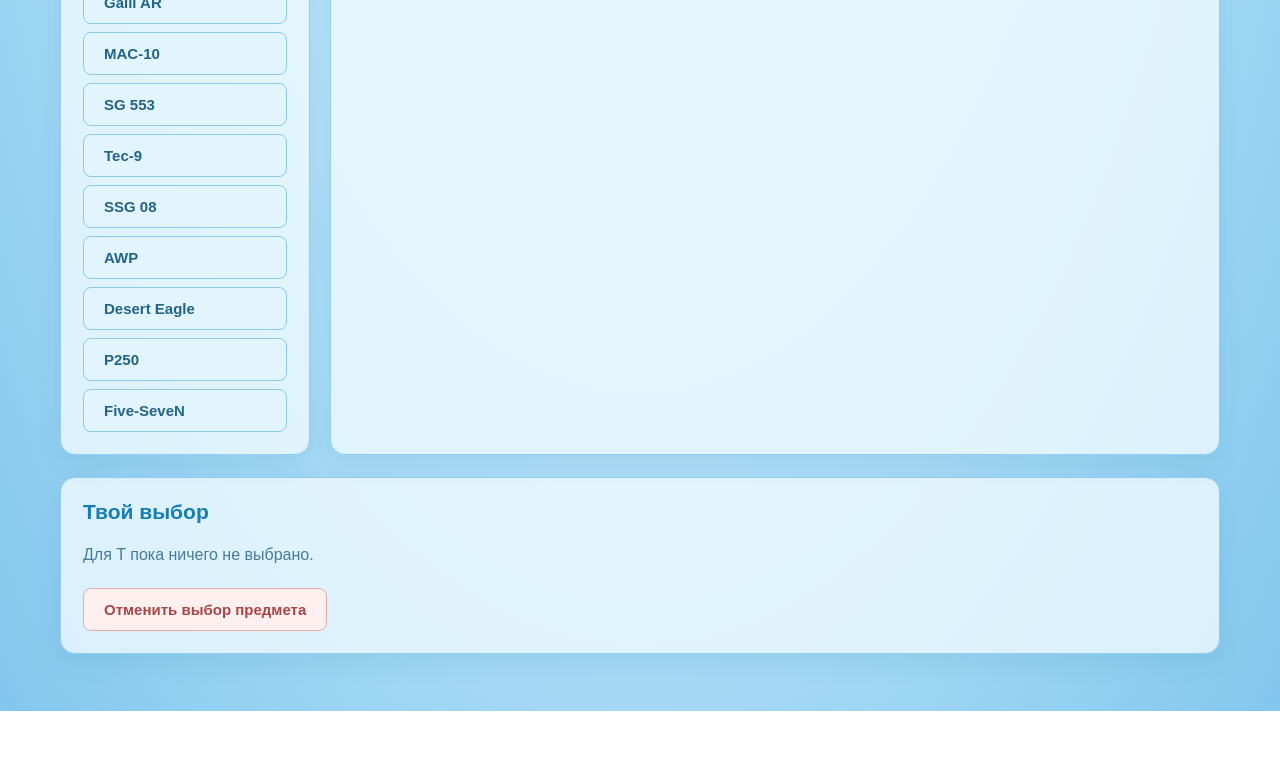
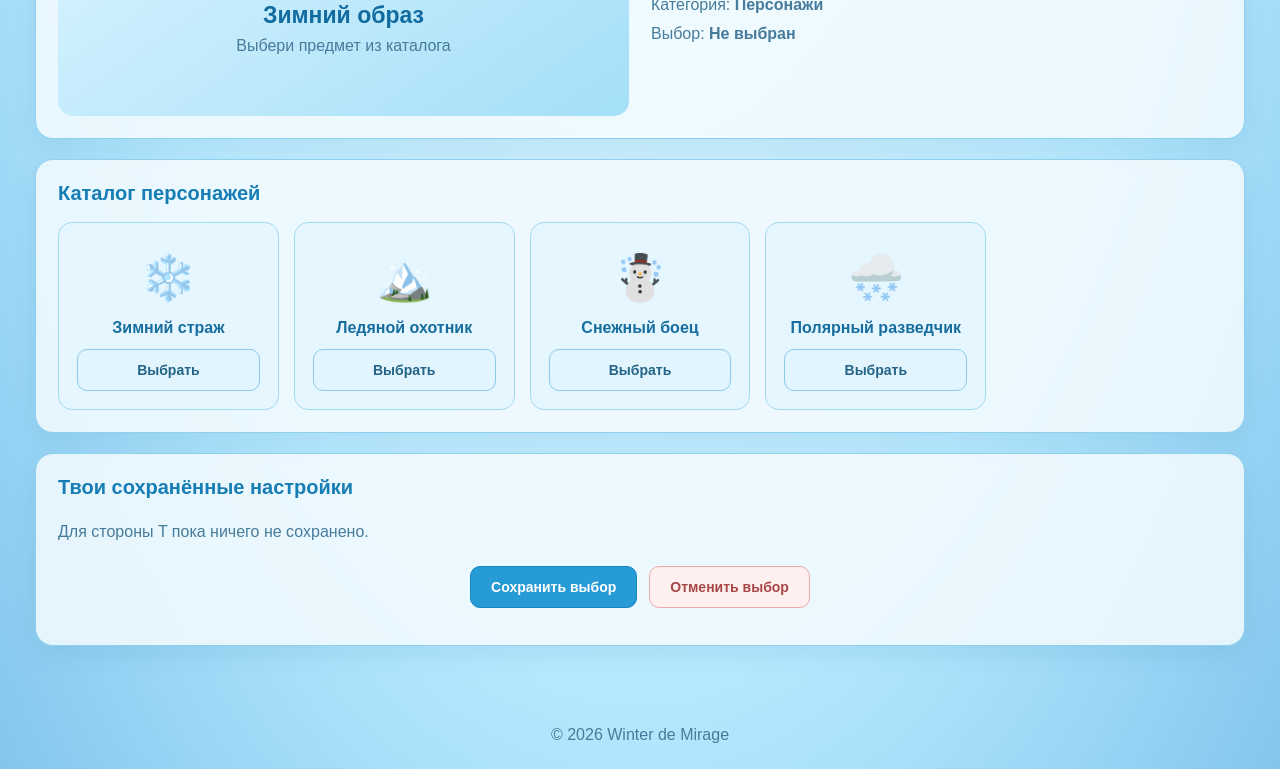
Before and after one commit to tvblaukaiz-lab/winter-de-mirage, a plain HTML site: page Winter de Mirage/skins.html in a window 1280 px wide. Shown: the part 692-1461 px from the top of the page. Before the commit the page ends 1403 px from the top, so only its background shows below. Drawn offline with Linux system fonts and the light colour scheme.

Commit message:
Update skins.html

```diff
--- a/Winter de Mirage/skins.html
+++ b/Winter de Mirage/skins.html
@@ -4,7 +4,7 @@
 <head>
 <meta charset="UTF-8">
 <meta name="viewport" content="width=device-width, initial-scale=1.0">
-<title>Скины — Winter de Mirage</title>
+<title>Skinchanger — Winter de Mirage</title>
 
 <style>
 * {
@@ -14,26 +14,24 @@
 }
 
 body {
-    background: #b9eaff;
-    background: radial-gradient(ellipse at top, #e5f7ff, #a9dcf7 65%, #83c6ed);
-    color: #12334d;
+    min-height: 100vh;
     font-family: Arial, sans-serif;
-    min-height: 100vh;
+    color: #123b59;
+    background: radial-gradient(ellipse at top, #effaff, #b9eaff 65%, #83c6ed);
 }
 
 header {
-    padding: 22px 6%;
-    background: rgba(225, 246, 255, 0.85);
-    border-bottom: 1px solid #8bcdf0;
+    padding: 20px 6%;
     display: flex;
     justify-content: space-between;
     align-items: center;
-    gap: 15px;
+    background: rgba(235,249,255,.9);
+    border-bottom: 1px solid #8bcdf0;
 }
 
 .logo {
     color: #167db5;
-    font-size: 22px;
+    font-size: 21px;
     font-weight: bold;
 }
 
@@ -44,7 +42,7 @@ header {
 }
 
 main {
-    max-width: 1200px;
+    max-width: 1250px;
     margin: auto;
     padding: 35px 20px;
 }
@@ -52,33 +50,33 @@ main {
 h1 {
     text-align: center;
     color: #126b9f;
-    margin-bottom: 10px;
     font-size: 34px;
 }
 
 .subtitle {
     text-align: center;
     color: #477b9b;
-    margin-bottom: 30px;
+    margin: 12px 0 30px;
 }
 
 .panel {
-    background: rgba(239, 250, 255, 0.8);
+    background: rgba(245,252,255,.85);
     border: 1px solid #91cfee;
-    border-radius: 15px;
+    border-radius: 18px;
     padding: 22px;
-    box-shadow: 0 8px 25px rgba(40, 120, 165, 0.12);
-    margin-bottom: 22px;
+    margin-bottom: 20px;
+    box-shadow: 0 8px 25px rgba(40,120,165,.12);
 }
 
 h2 {
     color: #167db5;
     margin-bottom: 17px;
-    font-size: 21px;
+    font-size: 20px;
 }
 
 .buttons {
     display: flex;
+    justify-content: center;
     flex-wrap: wrap;
     gap: 12px;
 }
@@ -87,12 +85,12 @@ button {
     border: 1px solid #8bc9e9;
     background: #e2f5ff;
     color: #236487;
-    border-radius: 8px;
+    border-radius: 10px;
     padding: 12px 20px;
-    font-size: 15px;
+    font-size: 14px;
     font-weight: bold;
     cursor: pointer;
-    transition: 0.2s;
+    transition: .2s;
 }
 
 button:hover {
@@ -107,70 +105,107 @@ button.active {
     box-shadow: 0 0 14px #8bd5ff;
 }
 
-.layout {
+.preview {
     display: grid;
-    grid-template-columns: 250px 1fr;
-    gap: 20px;
+    grid-template-columns: 1fr 1fr;
+    gap: 22px;
 }
 
-.weapon-list {
+.preview-window {
+    min-height: 290px;
+    border-radius: 15px;
+    background: linear-gradient(145deg,#dff6ff,#a4dff8);
     display: flex;
     flex-direction: column;
-    gap: 8px;
-    max-height: 600px;
-    overflow-y: auto;
+    justify-content: center;
+    align-items: center;
+    text-align: center;
+    padding: 25px;
 }
 
-.weapon-list button {
-    width: 100%;
-    text-align: left;
+.preview-icon {
+    font-size: 85px;
+    margin-bottom: 15px;
 }
 
-.skin-grid {
+.preview-window h3 {
+    color: #126b9f;
+    font-size: 23px;
+}
+
+.preview-window p {
+    color: #477b9b;
+    margin-top: 8px;
+}
+
+.preview-info {
+    display: flex;
+    flex-direction: column;
+    justify-content: center;
+}
+
+.preview-info p {
+    line-height: 1.8;
+    color: #477b9b;
+}
+
+.catalog {
     display: grid;
-    grid-template-columns: repeat(auto-fill, minmax(190px, 1fr));
+    grid-template-columns: repeat(auto-fill,minmax(190px,1fr));
     gap: 15px;
 }
 
-.skin-card {
+.card {
     background: #e5f6ff;
     border: 1px solid #a4d8f1;
-    border-radius: 12px;
-    padding: 12px;
+    border-radius: 14px;
+    padding: 18px;
     text-align: center;
-    transition: 0.2s;
+    transition: .2s;
 }
 
-.skin-card.selected {
+.card:hover {
+    transform: translateY(-4px);
+    box-shadow: 0 8px 20px #8bcdf0;
+}
+
+.card.selected {
     border: 2px solid #168dcc;
     box-shadow: 0 0 15px #8bd5ff;
 }
 
-.skin-image {
-    height: 125px;
-    border-radius: 8px;
-    background: linear-gradient(145deg, #d5f1ff, #91cfee);
-    display: flex;
-    align-items: center;
-    justify-content: center;
-    color: #397da2;
-    font-weight: bold;
+.card-icon {
+    font-size: 45px;
+    margin: 10px 0 15px;
+}
+
+.card h3 {
+    color: #176e9e;
+    font-size: 16px;
     margin-bottom: 12px;
 }
 
-.skin-card h3 {
-    color: #176e9e;
-    font-size: 15px;
-    margin-bottom: 10px;
-}
-
-.skin-card button {
+.card button {
     width: 100%;
 }
 
-.selected-info {
+.selection {
+    line-height: 2;
     color: #477b9b;
-    line-height: 1.8;
+}
+
+.actions {
+    display: flex;
+    justify-content: center;
+    flex-wrap: wrap;
+    gap: 12px;
+    margin-top: 18px;
+}
+
+.save {
+    background: #279bd5;
+    color: white;
+    border-color: #1684c0;
 }
 
 .cancel {
@@ -179,19 +214,23 @@ button.active {
     color: #a74747;
 }
 
-.cancel:hover {
-    background: #ffdddd;
+.status {
+    text-align: center;
+    margin-top: 15px;
+    color: #23804e;
+    font-weight: bold;
 }
 
-@media (max-width: 700px) {
-    .layout {
+footer {
+    text-align: center;
+    padding: 25px;
+    color: #477b9b;
+}
+
+@media(max-width:700px) {
+    .preview {
         grid-template-columns: 1fr;
     }
-
-    .weapon-list {
-        max-height: 230px;
-    }
-
     h1 {
         font-size: 27px;
     }
@@ -207,221 +246,212 @@ button.active {
 </header>
 
 <main>
+
 <h1>МАСТЕРСКАЯ СКИНОВ</h1>
-    <p class="subtitle">Настрой внешний вид своего оружия</p>
+<p class="subtitle">Настрой свой уникальный внешний вид</p>
 
 <section class="panel">
     <h2>1. Выбери сторону</h2>
     <div class="buttons">
-            <button class="active" id="tButton" onclick="setSide('T')">
-                Террористы (T)
-            </button>
-            <button id="ctButton" onclick="setSide('CT')">
-                Контртеррористы (CT)
-            </button>
+        <button id="tButton" class="active" onclick="setSide('T')">Террористы (T)</button>
+        <button id="ctButton" onclick="setSide('CT')">Контртеррористы (CT)</button>
     </div>
 </section>
 
 <section class="panel">
-        <h2>2. Выбери категорию</h2>
-        <div class="buttons">
-            <button class="active" onclick="setCategory('weapons', this)">Оружие</button>
-            <button onclick="setCategory('knives', this)">Ножи</button>
-            <button onclick="setCategory('gloves', this)">Перчатки</button>
+    <h2>2. Категория</h2>
+    <div class="buttons" id="categories">
+        <button class="active" onclick="setCategory('characters',this)">Персонажи</button>
+        <button onclick="setCategory('gloves',this)">Перчатки</button>
+        <button onclick="setCategory('accessories',this)">Аксессуары</button>
     </div>
 </section>
 
-    <div class="layout">
-        <section class="panel">
-            <h2 id="listTitle">Оружие</h2>
-            <div class="weapon-list" id="weaponList"></div>
+<section class="panel preview">
+    <div class="preview-window">
+        <div class="preview-icon" id="previewIcon">❄️</div>
+        <h3 id="previewName">Зимний образ</h3>
+        <p id="previewDescription">Выбери предмет из каталога</p>
+    </div>
+
+    <div class="preview-info">
+        <h2>Предпросмотр</h2>
+        <p>Здесь отображается твой выбранный косметический образ.</p>
+        <p>Сторона: <b id="sideInfo">T</b></p>
+        <p>Категория: <b id="categoryInfo">Персонажи</b></p>
+        <p>Выбор: <b id="itemInfo">Не выбран</b></p>
+    </div>
 </section>
 
 <section class="panel">
-            <h2 id="catalogTitle">Выбери оружие</h2>
-            <div class="skin-grid" id="skinGrid">
-                <p class="selected-info">Сначала выбери предмет слева.</p>
-            </div>
+    <h2 id="catalogTitle">Каталог персонажей</h2>
+    <div class="catalog" id="catalog"></div>
 </section>
+
+<section class="panel">
+    <h2>Твои сохранённые настройки</h2>
+    <div class="selection" id="savedInfo">Пока ничего не сохранено.</div>
+
+    <div class="actions">
+        <button class="save" onclick="saveSelection()">Сохранить выбор</button>
+        <button class="cancel" onclick="clearSelection()">Отменить выбор</button>
     </div>
 
-    <section class="panel">
-        <h2>Твой выбор</h2>
-        <p class="selected-info" id="selectionInfo">
-            Пока ничего не выбрано.
-        </p>
-        <br>
-        <button class="cancel" onclick="clearSelection()">Отменить выбор предмета</button>
+    <div class="status" id="status"></div>
 </section>
+
 </main>
+
+<footer>© 2026 Winter de Mirage</footer>
 
 <script>
 let currentSide = "T";
-let currentCategory = "weapons";
+let currentCategory = "characters";
 let currentItem = "";
 
-const inventory = {
-    T: {
-        weapons: [
-            "AK-47", "Glock-18", "Galil AR", "MAC-10",
-            "SG 553", "Tec-9", "SSG 08", "AWP",
-            "Desert Eagle", "P250", "Five-SeveN"
+const catalogData = {
+    characters: [
+        {name:"Зимний страж",icon:"❄️",description:"Холодный зимний стиль"},
+        {name:"Ледяной охотник",icon:"🏔️",description:"Альпийский образ"},
+        {name:"Снежный боец",icon:"☃️",description:"Зимняя коллекция"},
+        {name:"Полярный разведчик",icon:"🌨️",description:"Северный стиль"}
     ],
-        knives: ["Керамбит", "Нож-бабочка", "Штык-нож", "Фальшион"],
-        gloves: ["Спортивные перчатки", "Перчатки спецназа", "Водительские перчатки"]
-    },
-    CT: {
-        weapons: [
-            "M4A4", "M4A1-S", "USP-S", "FAMAS",
-            "MP9", "AUG", "Five-SeveN", "AWP",
-            "Desert Eagle", "P250", "SSG 08"
+    gloves: [
+        {name:"Ледяные",icon:"🧤",description:"Голубой зимний стиль"},
+        {name:"Арктические",icon:"❄️",description:"Снежная коллекция"},
+        {name:"Неоновые",icon:"💠",description:"Яркий голубой стиль"}
     ],
-        knives: ["Керамбит", "Нож-бабочка", "Штык-нож", "Фальшион"],
-        gloves: ["Спортивные перчатки", "Перчатки спецназа", "Водительские перчатки"]
-    }
+    accessories: [
+        {name:"Снежинка",icon:"❄️",description:"Зимний аксессуар"},
+        {name:"Кристалл",icon:"💎",description:"Ледяной кристалл"},
+        {name:"Полярная звезда",icon:"⭐",description:"Северное сияние"}
+    ]
 };
-
-const skins = {
-    "AK-47": ["Азимов", "Ледяной уголь", "Неоновая революция"],
-    "Glock-18": ["Градиент", "Королева пуль", "Лунная ночь"],
-    "Galil AR": ["Эко", "Щелкунчик", "Сахарная спешка"],
-    "MAC-10": ["Неоновый гонщик", "Дискотехника", "Жар"],
-    "SG 553": ["Ультрафиолет", "Колония IV"],
-    "Tec-9": ["Топливный инжектор", "Айзек"],
-    "SSG 08": ["Кровь в воде", "Призрачный фанатик"],
-    "AWP": ["Азимов", "Элитное снаряжение", "Атерис"],
-    "Desert Eagle": ["Пламя", "Код красный", "Заговор"],
-    "P250": ["Видение", "Картель"],
-    "Five-SeveN": ["Обезьянье дело", "Разъярённая толпа"],
-    "M4A4": ["Вой", "Император", "Звездный крейсер"],
-    "M4A1-S": ["Поток информации", "Ночной ужас", "Панель управления"],
-    "USP-S": ["Убийство подтверждено", "Неонуар", "Предатель"],
-    "FAMAS": ["Механо-пушка", "Валентность"],
-    "MP9": ["Гидра", "Утечка данных"],
-    "AUG": ["Хамелеон", "Стимфалийские птицы"]
-};
-
-const defaultSkins = ["Красный вариант", "Синий вариант", "Золотой вариант"];
 
 let selections = {
     T: {},
     CT: {}
 };
 
+function loadSelection() {
+    try {
+        const saved = localStorage.getItem("winterMirageCosmetics");
+        if (saved) selections = JSON.parse(saved);
+    } catch(e) {
+        selections = {T:{},CT:{}};
+    }
+}
+
 function setSide(side) {
     currentSide = side;
+    currentItem = "";
 
-    document.getElementById("tButton").classList.toggle("active", side === "T");
-    document.getElementById("ctButton").classList.toggle("active", side === "CT");
+    document.getElementById("tButton").classList.toggle("active",side==="T");
+    document.getElementById("ctButton").classList.toggle("active",side==="CT");
 
-    currentItem = "";
-    renderItems();
-    renderSelection();
+    render();
 }
 
-function setCategory(category, button) {
+function setCategory(category,button) {
     currentCategory = category;
     currentItem = "";
 
-    document.querySelectorAll(".buttons button").forEach(btn => {
-        if (btn.closest(".panel") === button.closest(".panel")) {
-            btn.classList.remove("active");
+    document.querySelectorAll("#categories button").forEach(b=>b.classList.remove("active"));
+    button.classList.add("active");
+
+    render();
 }
+
+function render() {
+    const catalog = document.getElementById("catalog");
+    const items = catalogData[currentCategory];
+
+    document.getElementById("catalogTitle").textContent =
+        currentCategory==="characters" ? "Каталог персонажей" :
+        currentCategory==="gloves" ? "Каталог перчаток" : "Каталог аксессуаров";
+
+    catalog.innerHTML = "";
+
+    items.forEach(item=>{
+        const card = document.createElement("div");
+        card.className = "card";
+
+        if(currentItem===item.name) card.classList.add("selected");
+
+        card.innerHTML = `
+            <div class="card-icon">${item.icon}</div>
+            <h3>${item.name}</h3>
+            <button>${currentItem===item.name?"Выбрано":"Выбрать"}</button>
+        `;
+
+        card.querySelector("button").onclick = ()=>{
+            currentItem = item.name;
+            updatePreview(item);
+            render();
+        };
+
+        catalog.appendChild(card);
     });
 
-    button.classList.add("active");
-    renderItems();
-    renderSelection();
+    document.getElementById("sideInfo").textContent = currentSide;
+    document.getElementById("categoryInfo").textContent =
+        currentCategory==="characters" ? "Персонажи" :
+        currentCategory==="gloves" ? "Перчатки" : "Аксессуары";
+
+    document.getElementById("itemInfo").textContent = currentItem || "Не выбран";
+
+    renderSaved();
 }
 
-function renderItems() {
-    const list = document.getElementById("weaponList");
-    const items = inventory[currentSide][currentCategory];
-
-    document.getElementById("listTitle").textContent =
-        currentCategory === "weapons" ? "Оружие" :
-        currentCategory === "knives" ? "Ножи" : "Перчатки";
-
-    list.innerHTML = "";
-
-    items.forEach(item => {
-        const button = document.createElement("button");
-        button.textContent = item;
-        button.classList.toggle("active", currentItem === item);
-        button.onclick = () => {
-            currentItem = item;
-            renderItems();
-            renderSkins();
-        };
-        list.appendChild(button);
-    });
-
-    document.getElementById("skinGrid").innerHTML =
-        '<p class="selected-info">Выбери предмет слева.</p>';
-    document.getElementById("catalogTitle").textContent = "Каталог скинов";
+function updatePreview(item) {
+    document.getElementById("previewIcon").textContent = item.icon;
+    document.getElementById("previewName").textContent = item.name;
+    document.getElementById("previewDescription").textContent = item.description;
 }
 
-function renderSkins() {
-    const grid = document.getElementById("skinGrid");
-    const title = document.getElementById("catalogTitle");
-
-    title.textContent = currentItem;
-    grid.innerHTML = "";
-
-    let skinList = currentCategory === "weapons"
-        ? (skins[currentItem] || defaultSkins)
-        : defaultSkins;
-
-    skinList.forEach(skin => {
-        const card = document.createElement("div");
-        card.className = "skin-card";
-
-        const isSelected = selections[currentSide][currentCategory + ":" + currentItem] === skin;
-        if (isSelected) card.classList.add("selected");
-
-        card.innerHTML = `
-            <div class="skin-image">Изображение скина</div>
-            <h3>${currentItem} | ${skin}</h3>
-            <button>${isSelected ? "Выбрано" : "Выбрать"}</button>
-        `;
-
-        card.querySelector("button").onclick = () => {
-            selections[currentSide][currentCategory + ":" + currentItem] = skin;
-            renderSkins();
-            renderSelection();
-        };
-
-        grid.appendChild(card);
-    });
-}
-
-function renderSelection() {
-    const info = document.getElementById("selectionInfo");
-    const chosen = selections[currentSide];
-    const entries = Object.entries(chosen);
-
-    if (!entries.length) {
-        info.textContent = "Для " + currentSide + " пока ничего не выбрано.";
+function saveSelection() {
+    if(!currentItem) {
+        document.getElementById("status").textContent = "Сначала выбери предмет.";
         return;
     }
 
-    info.innerHTML = "<b>Сторона " + currentSide + ":</b><br>" +
-        entries.map(([item, skin]) => item.replace(":", " — ") + " → " + skin).join("<br>");
+    selections[currentSide][currentCategory] = currentItem;
+    localStorage.setItem("winterMirageCosmetics",JSON.stringify(selections));
+
+    document.getElementById("status").textContent = "Выбор сохранён в этом браузере!";
+    renderSaved();
 }
 
 function clearSelection() {
-    if (!currentItem) {
+    if(currentItem) {
+        delete selections[currentSide][currentCategory];
+    } else {
         selections[currentSide] = {};
-    } else {
-        delete selections[currentSide][currentCategory + ":" + currentItem];
     }
 
-    renderItems();
-    renderSelection();
+    localStorage.setItem("winterMirageCosmetics",JSON.stringify(selections));
+    currentItem = "";
+
+    document.getElementById("previewIcon").textContent = "❄️";
+    document.getElementById("previewName").textContent = "Зимний образ";
+    document.getElementById("previewDescription").textContent = "Выбери предмет из каталога";
+
+    document.getElementById("status").textContent = "Выбор отменён.";
+    render();
 }
 
-renderItems();
-renderSelection();
+function renderSaved() {
+    const data = selections[currentSide];
+    const entries = Object.entries(data);
+
+    document.getElementById("savedInfo").innerHTML =
+        entries.length
+        ? entries.map(([category,item])=>category+" — "+item).join("<br>")
+        : "Для стороны "+currentSide+" пока ничего не сохранено.";
+}
+
+loadSelection();
+render();
 </script>
 
 </body>
```
Lines whose indentation alone changed are shown as unchanged.
